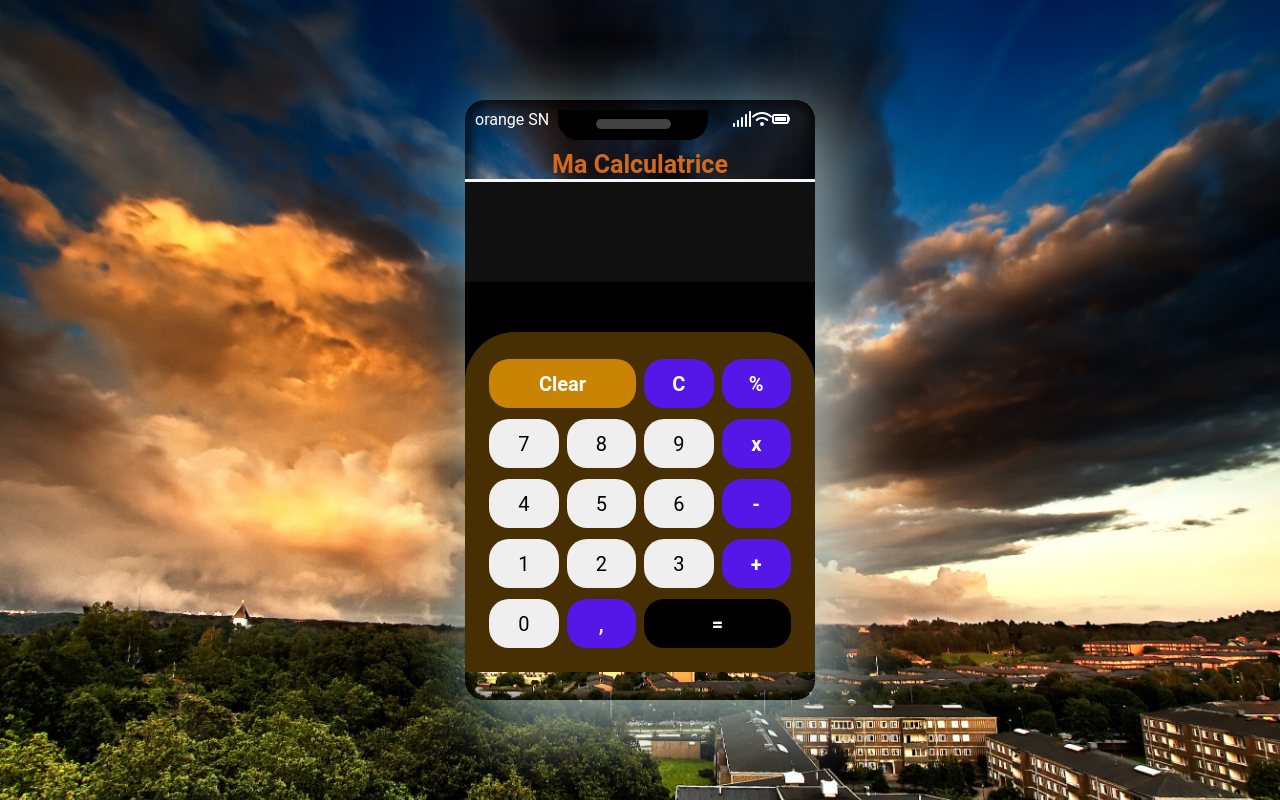
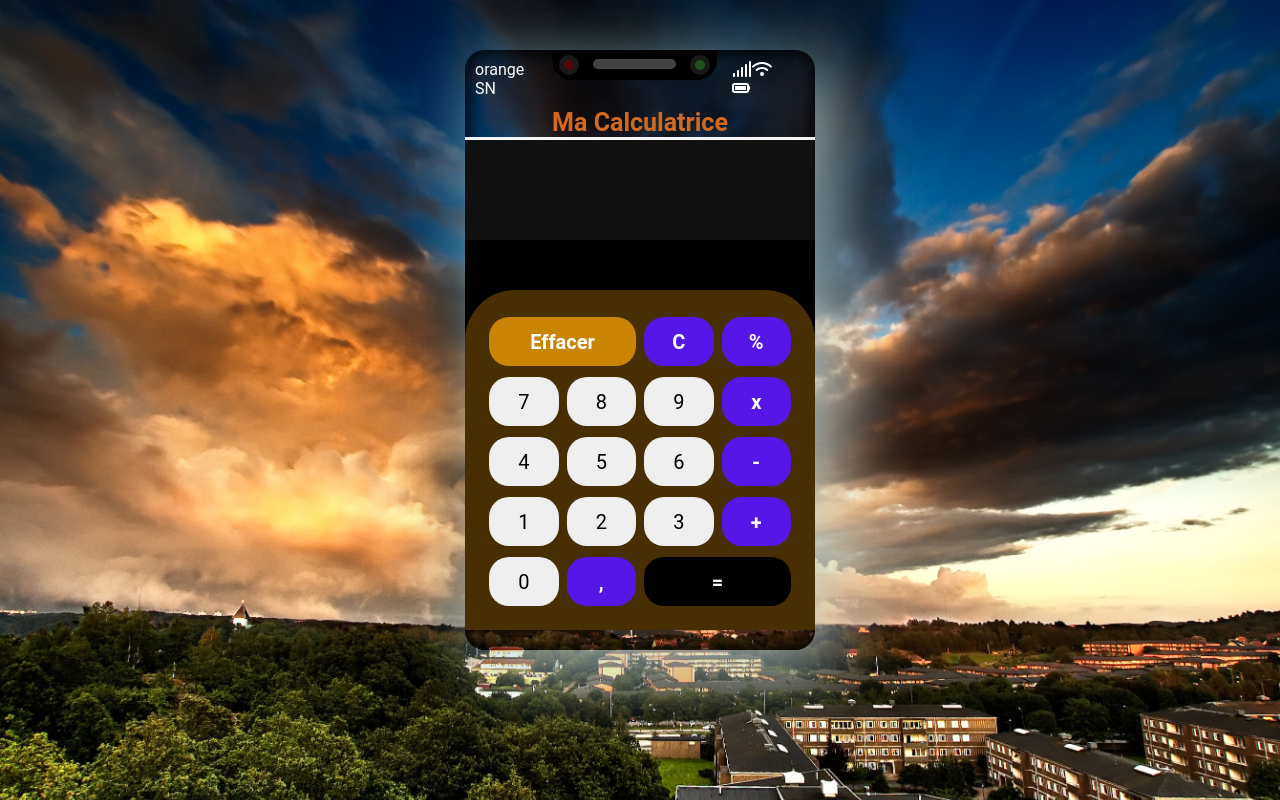
Before and after one commit to ZooM982/tache-08-react-calculatrice, a React (Create React App) app: page / in a window 1280 px wide. Built offline with nearby package versions, Linux system fonts and the light colour scheme.

Commit message:
troisième deploiement

```diff
--- a/public/index.html
+++ b/public/index.html
@@ -26,7 +26,7 @@
       work correctly both with client-side routing and a non-root public URL.
       Learn how to configure a non-root public URL by running `npm run build`.
     -->
-    <title>React App</title>
+    <title>Calculatrice par Roll Haurly</title>
   </head>
   <body>
     <noscript>You need to enable JavaScript to run this app.</noscript>
--- a/src/App.css
+++ b/src/App.css
@@ -16,12 +16,32 @@
   color: #ffffff;
 }
 
+.camera, .capteur{
+  width: 20px;
+  height: 20px;
+  border-radius: 100%;
+  background-color: #1a191a;
+  margin: auto;
+}
+.cercle{
+  width: 10px;
+  height: 10px;
+  border-radius: 100%;
+  background-color: #1e511e;
+  margin: 5px auto;
+}
+.v2{
+  background-color: #550808 !important;
+}
+
 .encoche{
-  width: 150px;
+  width: 50%;
   height: 30px;
+  display: flex;
   background-color: #000000;
   border-radius: 0 0 20px 20px;
-  margin: 0 auto;
+  margin: -10px auto 0;
+  margin-left: 3px;
 }
 
 .haut{
--- a/src/components/Calculator.js
+++ b/src/components/Calculator.js
@@ -42,7 +42,13 @@ const Calculator = () => {
       <div className='head'>
         <p>orange SN</p>
         <div className='encoche'>
+          <div className='capteur'>
+            <div className='cercle v2'></div>
+          </div>
           <div className='haut'></div>
+          <div className='camera'>
+            <div className='cercle'></div>
+          </div>
         </div>
         <div className='icons'>
           <i className="fa-solid fa-signal"></i>
@@ -56,13 +62,13 @@ const Calculator = () => {
       </form>
 
         <div className='keypad'>
-          <button onClick={clear} className="clear color">Clear</button>
+          <button onClick={clear} className="clear color">Effacer</button>
           <button onClick={backSpace} className="backspace color">C</button>
-          <button name="/" className='color' onClick={handleClick}>%</button>
+          <button name="%" className='color' onClick={handleClick}>%</button>
           <button name="7" onClick={handleClick}>7</button>
           <button name="8" onClick={handleClick}>8</button>
           <button name="9" onClick={handleClick}>9</button>
-          <button name="*" className='color' onClick={handleClick}>x</button>
+          <button name="x" className='color' onClick={handleClick}>x</button>
           <button name="4" onClick={handleClick}>4</button>
           <button name="5" onClick={handleClick}>5</button>
           <button name="6" onClick={handleClick}>6</button>
@@ -72,7 +78,7 @@ const Calculator = () => {
           <button name="3" onClick={handleClick}>3</button>
           <button name="+" className='color' onClick={handleClick}>+</button>
           <button name="0" onClick={handleClick}>0</button>
-          <button name="." className='color' onClick={handleClick}>,</button>
+          <button name="," className='color' onClick={handleClick}>,</button>
           <button onClick={calculate} className="equal color">=</button>
         </div>
     </div>
--- a/src/index.css
+++ b/src/index.css
@@ -11,29 +11,9 @@ body {
   background-image: url(/src/image/Colour_Explosion.jpg);
   background-size: cover;
   background-repeat: no-repeat;
-
-  font-family:"Segoe UI", "Roboto", "Oxygen",
-    "Ubuntu", "Cantarell", "Fira Sans", "Droid Sans", "Helvetica Neue",
-    sans-serif;
-  -webkit-font-smoothing: antialiased;
-  -moz-osx-font-smoothing: grayscale;
   display: flex;
-  height: 100vh;
+  height: auto;
+  margin-top: 50px;
   align-items: center;
   justify-content: center;
-  animation: myanimation 20s infinite;
 }
-/* @keyframes myanimation {
-  0% {background: linear-gradient(to right, #5c7caf, #72ccf8, #8de8f8);}
-  10%{background:linear-gradient(to right, #6883b1, #76c9f3, #95ebf8);}
-  20%{background:linear-gradient(to right, #5e7599, #70b6d8, #8bcad6);}
-  30%{background:linear-gradient(to right, #57739f, #76c5ec, #90e2f0);}
-  40% {background: linear-gradient(to right, #4a6795, #70caf7, #7fe5f7);}
-  50% {background: linear-gradient(to right, #5c7caf, #72ccf8, #8de8f8);}
-  60%{background:linear-gradient(to right, #6883b1, #76c9f3, #95ebf8);}
-  70%{background:linear-gradient(to right, #5e7599, #70b6d8, #8bcad6);}
-  80%{background:linear-gradient(to right, #57739f, #76c5ec, #90e2f0);}
-  90% {background: linear-gradient(to right, #4a6795, #70caf7, #7fe5f7);}
-  100% {background: linear-gradient(to right, #5c7caf, #72ccf8, #8de8f8);}
-
-} */
```
